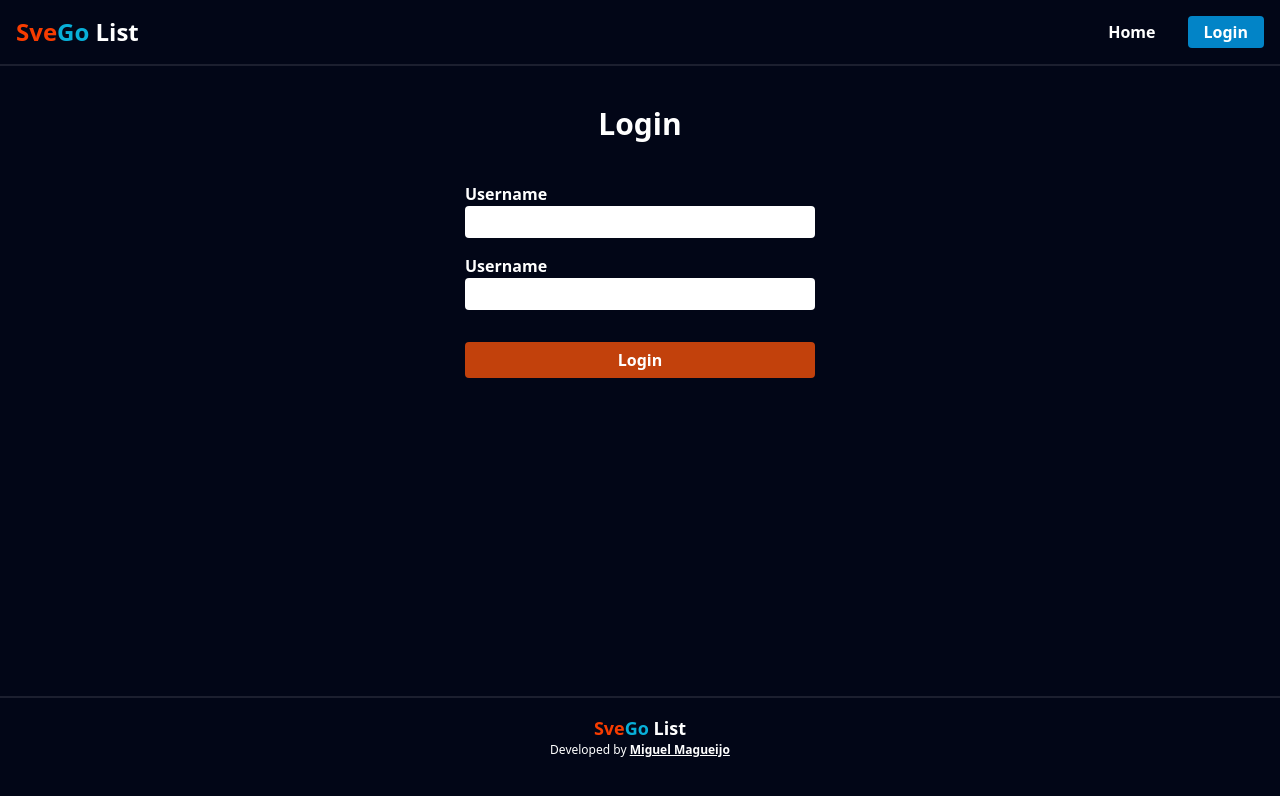
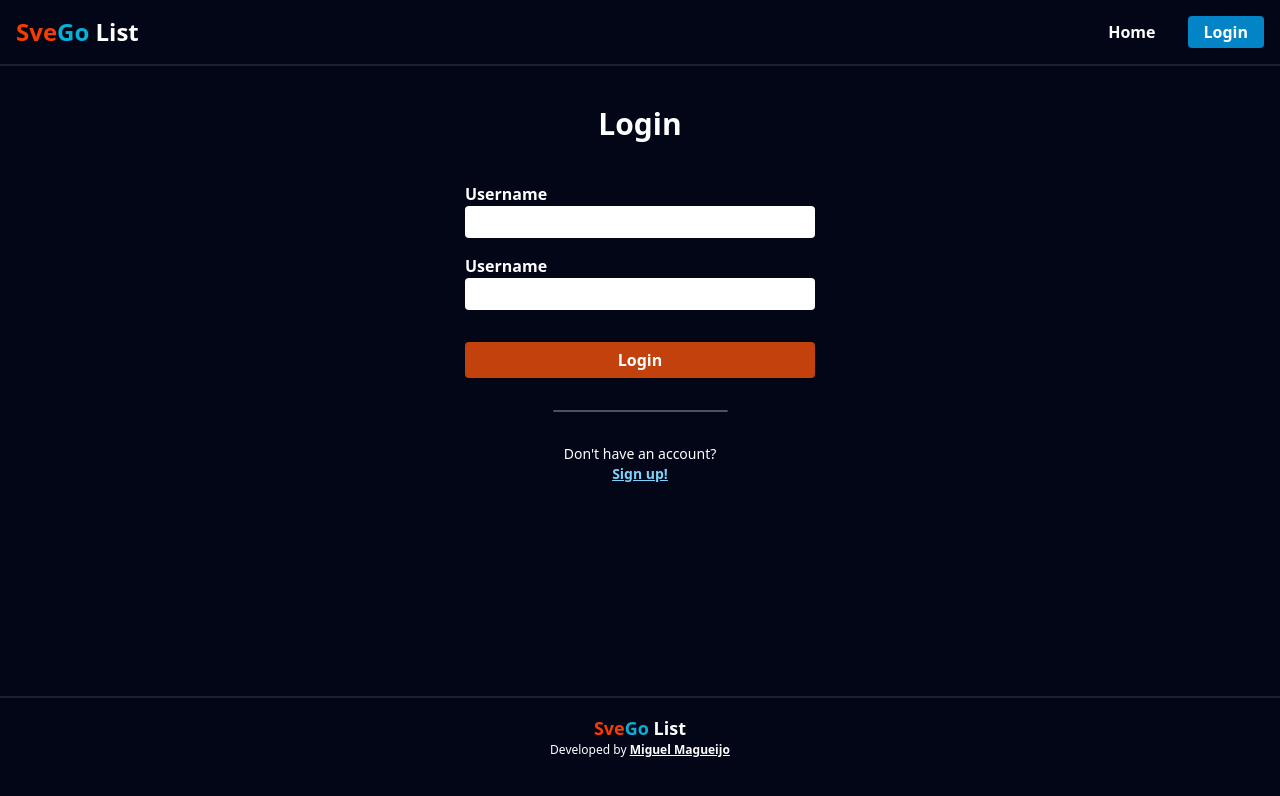
Before and after one commit to miguelmagueijo/SveGo, a SvelteKit app in the folder Web/: page /login in a window 1280 px wide. Shown: the top 796 px of the page. Built offline with nearby package versions, Linux system fonts and the light colour scheme; some icons are missing.

Commit message:
Add hyperlink for signup in login page

```diff
--- a/Web/src/routes/login/+page.svelte
+++ b/Web/src/routes/login/+page.svelte
@@ -31,3 +31,9 @@
 		/>
 	</button>
 </form>
+<hr class="w-[175px] mx-auto my-8 border rounded border-white/30" />
+<p class="text-center text-sm">
+	Don't have an account?
+	<br />
+	<a class="underline font-semibold text-sky-300" href="/signup">Sign up!</a>
+</p>
```
